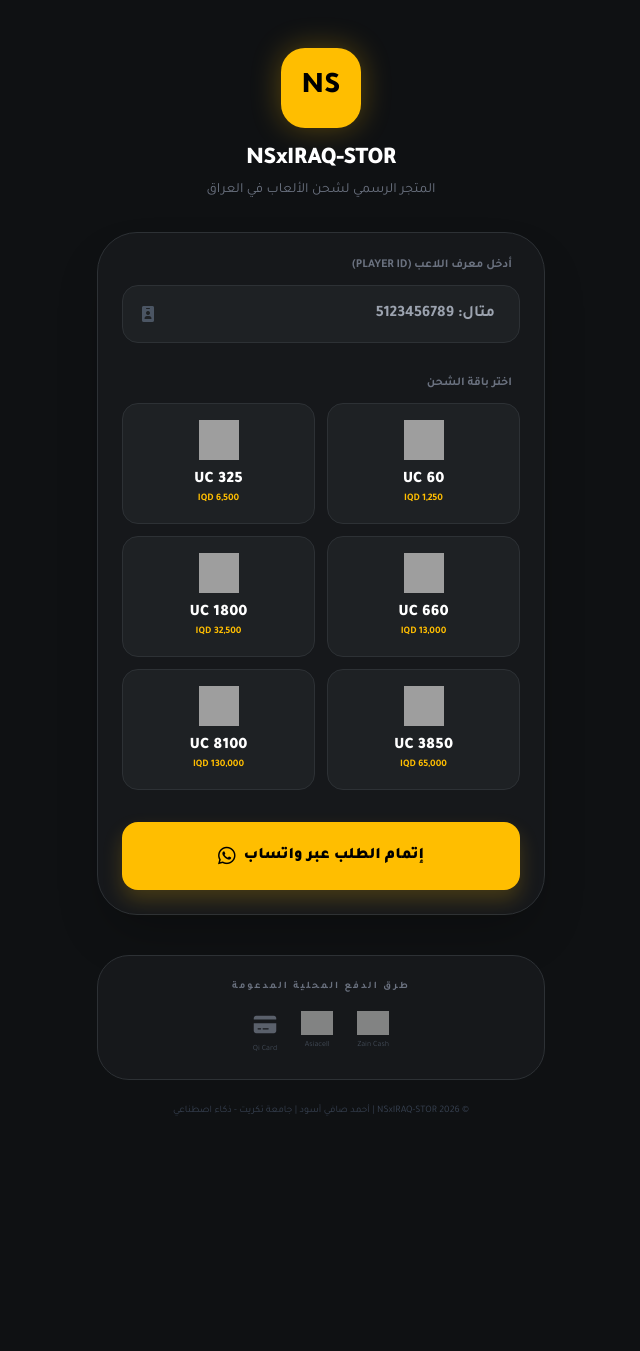
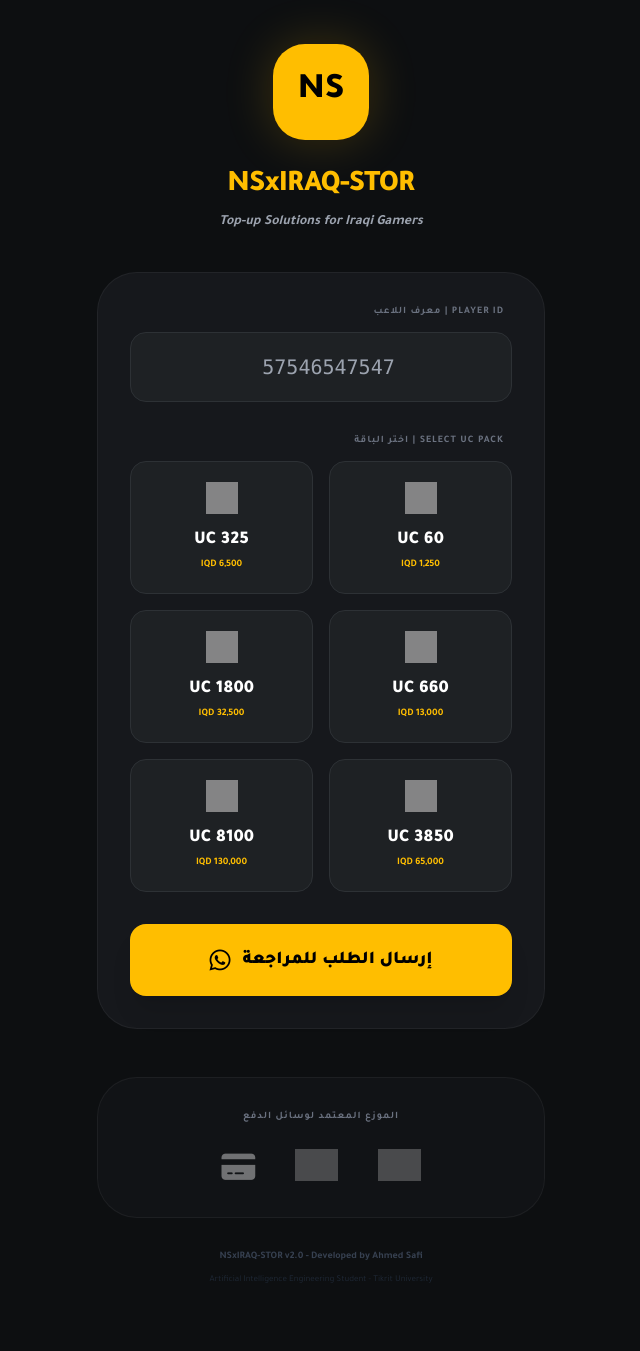
Before and after one commit to howareyou11112-web/pubg-charge-store, a Flask app: page / in a window 1280 px wide. Shown: the whole page, without its empty margins (319-959 px from the left). Before the commit the page ends 1116 px from the top, so only its background shows below. Run offline with Flask 3, Linux system fonts and the light colour scheme; some libraries are stand-ins or nearby versions; grey boxes are pictures that could not be loaded.

Commit message:
Update site with payment methods and fix icons

```diff
--- a/templates/index.html
+++ b/templates/index.html
@@ -3,113 +3,95 @@
 <head>
     <meta charset="UTF-8">
     <meta name="viewport" content="width=device-width, initial-scale=1.0">
-    <title>NSxIRAQ-STOR | شحن شدات ببجي الرسمي</title>
+    <title>NSxIRAQ-STOR | شحن ببجي الرسمي</title>
     <script src="https://cdn.tailwindcss.com"></script>
     <link href="https://cdnjs.cloudflare.com/ajax/libs/font-awesome/6.0.0/css/all.min.css" rel="stylesheet">
     <link href="https://fonts.googleapis.com/css2?family=Tajawal:wght@400;700;900&display=swap" rel="stylesheet">
     <style>
-        body { font-family: 'Tajawal', sans-serif; background-color: #0f1113; color: white; margin: 0; }
-        .text-primary { color: #ffbe00; }
-        .bg-primary { background-color: #ffbe00; }
-        .border-border { border-color: #2d3135; }
-        input::-webkit-outer-spin-button, input::-webkit-inner-spin-button { -webkit-appearance: none; margin: 0; }
+        body { font-family: 'Tajawal', sans-serif; background-color: #0d0f11; color: white; margin: 0; }
+        .card-shadow { shadow: 0 10px 40px rgba(0,0,0,0.5); }
+        .gradient-border { border: 1px solid rgba(255, 190, 0, 0.2); }
     </style>
 </head>
 <body class="min-h-screen flex flex-col items-center p-4">
 
-    <header class="w-full max-w-md text-center py-8">
-        <div class="w-20 h-20 bg-primary rounded-3xl mx-auto flex items-center justify-center shadow-[0_0_30px_rgba(255,190,0,0.3)] mb-4">
-            <span class="text-black text-3xl font-black">NS</span>
+    <header class="w-full max-w-md text-center py-10">
+        <div class="w-24 h-24 bg-[#ffbe00] rounded-[2rem] mx-auto flex items-center justify-center shadow-[0_0_50px_rgba(255,190,0,0.2)] mb-4 animate-bounce">
+            <span class="text-black text-4xl font-black">NS</span>
         </div>
-        <h1 class="text-2xl font-black tracking-tight">NSxIRAQ-STOR</h1>
-        <p class="text-gray-500 text-sm mt-1">المتجر الرسمي لشحن الألعاب في العراق</p>
+        <h1 class="text-3xl font-black tracking-tight text-[#ffbe00]">NSxIRAQ-STOR</h1>
+        <p class="text-gray-400 text-sm mt-2 font-bold italic">Top-up Solutions for Iraqi Gamers</p>
     </header>
 
-    <main class="w-full max-w-md bg-[#16181b] border border-border rounded-[2.5rem] p-6 shadow-2xl">
+    <main class="w-full max-w-md bg-[#16181c] border border-white/5 rounded-[2.5rem] p-8 card-shadow">
 
         <div class="mb-8">
-            <label class="block text-xs font-bold text-gray-500 mb-3 uppercase mr-2">أدخل معرف اللاعب (Player ID)</label>
-            <div class="relative">
-                <input type="number" id="p_id" placeholder="مثال: 5123456789"
-                    class="w-full bg-[#1e2124] border border-border rounded-2xl py-4 px-6 text-white focus:outline-none focus:border-primary transition-all font-bold text-right">
-                <i class="fas fa-id-badge absolute left-5 top-1/2 -translate-y-1/2 text-gray-600"></i>
-            </div>
+            <label class="block text-[10px] font-bold text-gray-500 mb-3 uppercase tracking-widest mr-2">Player ID | معرف اللاعب</label>
+            <input type="number" id="p_id" placeholder="57546547547"
+                class="w-full bg-[#1e2124] border border-[#2d3135] rounded-2xl py-5 px-6 text-white focus:outline-none focus:border-[#ffbe00] transition-all font-mono text-xl text-center">
         </div>
 
         <div class="mb-8">
-            <label class="block text-xs font-bold text-gray-500 mb-3 uppercase mr-2">اختر باقة الشحن</label>
-            <div id="uc_grid" class="grid grid-cols-2 gap-3">
+            <label class="block text-[10px] font-bold text-gray-500 mb-3 uppercase tracking-widest mr-2">Select UC Pack | اختر الباقة</label>
+            <div id="uc_grid" class="grid grid-cols-2 gap-4">
                 </div>
         </div>
 
-        <button onclick="sendOrder()" class="w-full bg-primary hover:bg-[#e6ab00] text-black font-black py-5 rounded-2xl transition-all transform active:scale-95 shadow-[0_10px_20px_rgba(255,190,0,0.2)] flex items-center justify-center gap-2">
-            <span>إتمام الطلب عبر واتساب</span>
-            <i class="fab fa-whatsapp text-xl"></i>
+        <button onclick="sendOrder()" class="w-full bg-[#ffbe00] hover:bg-[#e6ab00] text-black font-black py-5 rounded-2xl transition-all transform active:scale-95 shadow-xl flex items-center justify-center gap-3">
+            <span class="text-lg">إرسال الطلب للمراجعة</span>
+            <i class="fab fa-whatsapp text-2xl"></i>
         </button>
     </main>
 
-    <footer class="w-full max-w-md mt-10 mb-10">
-        <div class="p-6 bg-[#16181b] border border-border rounded-[2rem] text-center">
-            <p class="text-gray-500 text-[10px] mb-4 uppercase tracking-[0.2em] font-bold">طرق الدفع المحلية المدعومة</p>
-            <div class="flex justify-center gap-6 opacity-80">
-                <div class="flex flex-col items-center">
-                    <img src="https://upload.wikimedia.org/wikipedia/commons/d/d1/Zain_Logo.svg" class="h-6 mb-1" alt="Zain">
-                    <span class="text-[8px] text-gray-600">Zain Cash</span>
-                </div>
-                <div class="flex flex-col items-center">
-                    <img src="https://upload.wikimedia.org/wikipedia/commons/b/b3/Asiacell_logo.png" class="h-6 mb-1" alt="Asiacell">
-                    <span class="text-[8px] text-gray-600">Asiacell</span>
-                </div>
-                <div class="flex flex-col items-center">
-                    <i class="fas fa-credit-card text-xl mb-1 text-gray-500"></i>
-                    <span class="text-[8px] text-gray-600">Qi Card</span>
-                </div>
+    <footer class="w-full max-w-md mt-12 mb-12">
+        <div class="p-8 bg-[#16181c]/50 rounded-[2.5rem] border border-white/5 text-center">
+            <p class="text-gray-500 text-[10px] mb-6 uppercase tracking-widest font-bold">الموزع المعتمد لوسائل الدفع</p>
+            <div class="flex justify-center gap-10 grayscale opacity-40">
+                <img src="https://i.ibb.co/h7rR3Xf/zain-cash.png" class="h-8" alt="Zain">
+                <img src="https://i.ibb.co/Qv4vG0Y/asiacell.png" class="h-8" alt="Asia">
+                <i class="fas fa-credit-card text-3xl"></i>
             </div>
         </div>
-        <p class="text-center text-gray-700 text-[10px] mt-6">© 2026 NSxIRAQ-STOR | أحمد صافي أسود | جامعة تكريت - ذكاء اصطناعي</p>
+        <div class="text-center mt-8 space-y-2">
+            <p class="text-gray-700 text-[10px] font-bold">NSxIRAQ-STOR v2.0 - Developed by Ahmed Safi</p>
+            <p class="text-gray-800 text-[9px]">Artificial Intelligence Engineering Student - Tikrit University</p>
+        </div>
     </footer>
 
     <script>
         const packs = [
-            { id: 1, uc: "60 UC", price: "1,250 IQD", img: "https://www.midasbuy.com/static/images/items/pubgm/1.png" },
-            { id: 2, uc: "325 UC", price: "6,500 IQD", img: "https://www.midasbuy.com/static/images/items/pubgm/2.png" },
-            { id: 3, uc: "660 UC", price: "13,000 IQD", img: "https://www.midasbuy.com/static/images/items/pubgm/3.png" },
-            { id: 4, uc: "1800 UC", price: "32,500 IQD", img: "https://www.midasbuy.com/static/images/items/pubgm/4.png" },
-            { id: 5, uc: "3850 UC", price: "65,000 IQD", img: "https://www.midasbuy.com/static/images/items/pubgm/5.png" },
-            { id: 6, uc: "8100 UC", price: "130,000 IQD", img: "https://www.midasbuy.com/static/images/items/pubgm/6.png" }
+            { uc: "60 UC", price: "1,250 IQD" },
+            { uc: "325 UC", price: "6,500 IQD" },
+            { uc: "660 UC", price: "13,000 IQD" },
+            { uc: "1800 UC", price: "32,500 IQD" },
+            { uc: "3850 UC", price: "65,000 IQD" },
+            { uc: "8100 UC", price: "130,000 IQD" }
         ];
 
-        let selectedPack = null;
+        let selected = null;
         const grid = document.getElementById('uc_grid');
 
-        packs.forEach(p => {
-            const card = document.createElement('div');
-            card.className = "bg-[#1e2124] border border-border rounded-2xl p-4 text-center cursor-pointer transition-all hover:scale-[1.03] group";
-            card.onclick = () => {
-                document.querySelectorAll('#uc_grid > div').forEach(d => {
-                    d.style.borderColor = '#2d3135';
-                    d.style.background = '#1e2124';
-                });
-                card.style.borderColor = '#ffbe00';
-                card.style.background = 'rgba(255, 190, 0, 0.05)';
-                selectedPack = p;
+        packs.forEach((p, index) => {
+            const btn = document.createElement('div');
+            btn.className = "bg-[#1e2124] border border-[#2d3135] rounded-2xl p-5 text-center cursor-pointer hover:border-[#ffbe00]/50 transition-all group";
+            btn.onclick = () => {
+                document.querySelectorAll('#uc_grid > div').forEach(d => d.style.borderColor = '#2d3135');
+                btn.style.borderColor = '#ffbe00';
+                selected = p;
             };
-            card.innerHTML = `
-                <img src="${p.img}" class="w-10 h-10 mx-auto mb-2 group-hover:scale-110 transition-transform" onerror="this.src='https://via.placeholder.com/50/ffbe00/000000?text=UC'">
-                <div class="font-black text-white">${p.uc}</div>
-                <div class="text-primary text-[10px] font-bold">${p.price}</div>
+            btn.innerHTML = `
+                <img src="https://i.ibb.co/L8Nf8pY/uc-coin.png" class="w-8 h-8 mx-auto mb-3 opacity-80 group-hover:scale-110 transition-transform">
+                <div class="font-black text-lg">${p.uc}</div>
+                <div class="text-[#ffbe00] text-[10px] font-bold mt-1">${p.price}</div>
             `;
-            grid.appendChild(card);
+            grid.appendChild(btn);
         });
 
         function sendOrder() {
             const id = document.getElementById('p_id').value;
-            if(!id || !selectedPack) {
-                alert("يرجى إدخال الـ ID واختيار الباقة أولاً!");
-                return;
-            }
-            const message = `طلب شحن جديد من متجر NSxIRAQ-STOR%0A--------------------------%0Aالـ ID: ${id}%0Aالباقة: ${selectedPack.uc}%0Aالسعر: ${selectedPack.price}%0A--------------------------%0Aالمرسل: أحمد صافي أسود`;
-            window.open(`https://wa.me/9647701721558?text=${message}`, '_blank');
+            if(!id || !selected) return alert("أكمل البيانات أولاً يا بطل!");
+            const msg = `طلب شحن جديد:%0Aالـ ID: ${id}%0Aالباقة: ${selected.uc}%0Aالسعر: ${selected.price}`;
+            window.open(`https://wa.me/9647701721558?text=${msg}`);
         }
     </script>
 </body>
```
